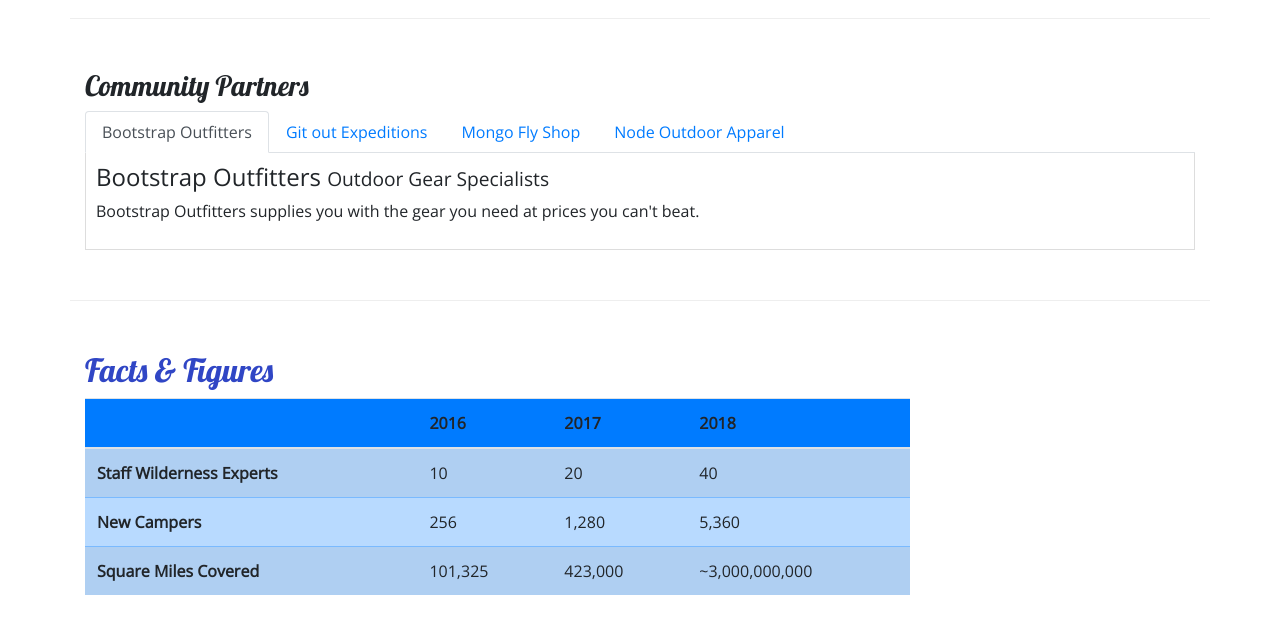
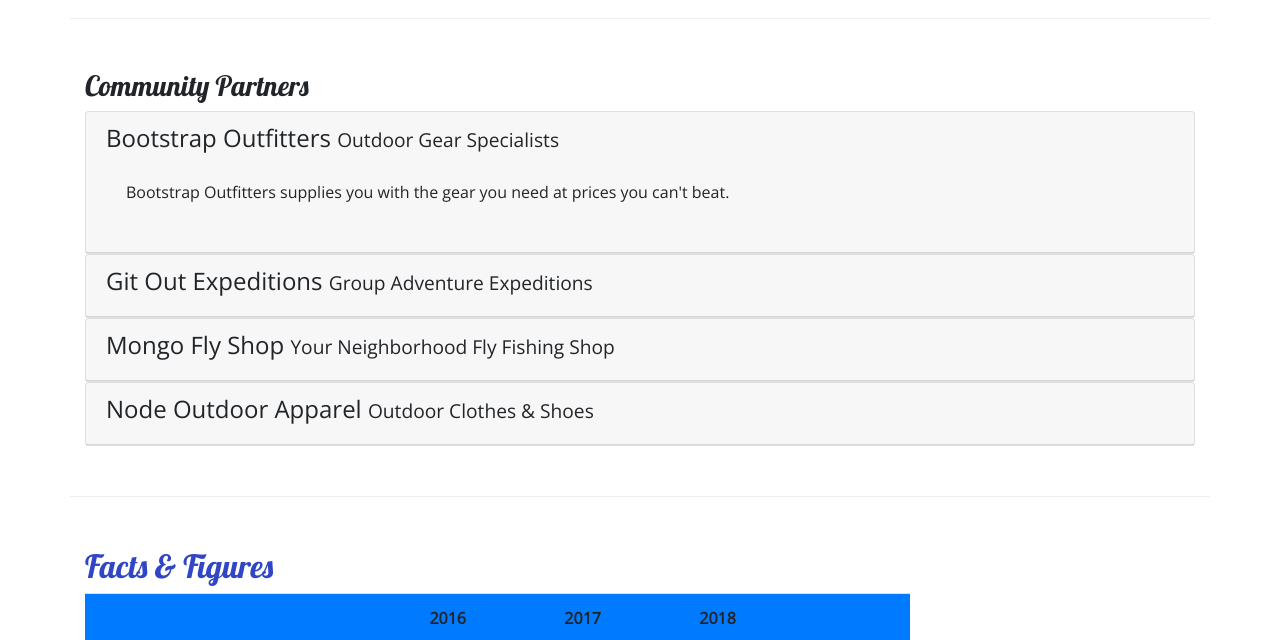
Before and after one commit to hkmarti/nucampsite, a website: page aboutus.html in a window 1280 px wide. Shown: the part 810-1450 px from the top of the page. Drawn offline with nearby package versions, Linux system fonts and the light colour scheme.

Commit message:
Accordion

```diff
--- a/aboutus.html
+++ b/aboutus.html
@@ -39,7 +39,6 @@
 </header>
 
 <nav class="navbar navbar-expand-sm navbar-dark sticky-top">
-
   <div class="container">
       <a class="navbar-brand" href="index.html"><img src="img/logo.png" height="30" width="30"/></a>
           <button class="navbar-toggler" type="button" data-toggle="collapse" data-target="#nucampNavbar">
@@ -121,47 +120,77 @@
         <div class="col">
           <h3>Community Partners</h3>
 
-         <!--Navigation Tab Bar-->
-          <ul class="nav nav-tabs">
-            <li class="nav-item"><a class="nav-link active" href="#bootstrap" role="tab" data-toggle="tab">Bootstrap Outfitters</a></li>
-            <li class="nav-item"><a class="nav-link" href="#git" role="tab" data-toggle="tab">Git out Expeditions</a></li>
-            <li class="nav-item"><a class="nav-link" href="#mongo" role="tab" data-toggle="tab">Mongo Fly Shop</a</li>
-            <li class="nav-item"><a class="nav-link" href="#node" role="tab" data-toggle="tab">Node Outdoor Apparel</a></li>
-          </ul>
-
-          <!--Content that goes in Tabs-->
-          <div class="tab-content">
-
-            <div role="tabpanel" class="tab-pane fade show active" id="bootstrap">
-              <h4>Bootstrap Outfitters <small>Outdoor Gear Specialists</small></h4>
+          <div id="accordion">
+            <div class="card">
+              <div role="tab" class="card-header">
+                <h4>
+                  <a data-toggle="collapse" data-target="#bootstrap">
+                    Bootstrap Outfitters <small>Outdoor Gear Specialists</small>
+                  </a>
+                </h4>
+                <div class="collapse show" id="bootstrap" data-parent="#accordion">
+                  <div class="card-body">
                     <p class="d-none d-sm-block">
                       Bootstrap Outfitters supplies you with the gear you need at prices
                       you can't beat.
                     </p>
                   </div>
+                </div>
+              </div>
+            </div>
 
-            <div role="tabpanel" class="tab-pane fade" id="git">
-              <h4>Git Out Expeditions <small>Group Adventure Expeditions</small></h4>
+            <div class="card">
+              <div role="tab" class="card-header">
+                <h4>
+                  <a class="collapsed" data-toggle="collapse" data-target="#git">
+                    Git Out Expeditions <small>Group Adventure Expeditions</small>
+                  </a>
+                </h4>
+                <div class="collapse" id="git" data-parent="#accordion">
+                  <div class="card-body">
                     <p class="d-none d-sm-block">
                       Join Git Out Expeditions to explore new horizons with a group of
                       other adventurers!
                     </p>
                   </div>
+                </div>
+              </div>
+            </div>
 
-            <div role="tabpanel" class="tab-pane fade" id="mongo">
-              <h4> Mongo Fly Shop <small>Your Neighborhood Fly Fishing Shop</small></h4>
+            <div class="card">
+              <div role="tab" class="card-header">
+                <h4>
+                  <a class="collapsed" data-toggle="collapse" data-target="#mongo">
+                  Mongo Fly Shop <small>Your Neighborhood Fly Fishing Shop</small>
+                  </a>
+                </h4>
+                <div class="collapse" id="mongo" data-parent="#accordion">
+                  <div class="card-body">
                     <p class="d-none d-sm-block">
                       Need a new fishing pole, a tacklebox, or flies of all kinds? Stop by
                       Mongo Fly Shop.
                     </p>
                   </div>
+                </div>
+              </div>
+            </div>
 
-            <div role="tabpanel" class="tab-pane fade" id="node">
-              <h4>Node Outdoor Apparel <small>Outdoor Clothes & Shoes</small></h4>
+            <div class="card">
+              <div role="tab" class="card-header">
+                <h4>
+                  <a class="collapsed" data-toggle="collapse" data-target="#node">
+                  Node Outdoor Apparel <small>Outdoor Clothes & Shoes</small>
+                  </a>
+                </h4>
+                <div class="collapse" id="node" data-parent="#accordion">
+                  <div class="card-body">
                     <p class="d-none d-sm-block">
                       From polar fleeces to swimsuits, hiking boots to waders, a visit to
                       Node will be sure to get you covered.
                     </p>
+                  </div>
+                </div>
+              </div>
             </div>
 
           </div>
--- a/css/styles.css
+++ b/css/styles.css
@@ -42,3 +42,8 @@ header h2 {
     border-top: none;
     padding: 10px;
 }
+
+a, a:hover {
+    color: inherit;
+    text-decoration: none;
+}
```
Lines whose indentation alone changed are shown as unchanged.
